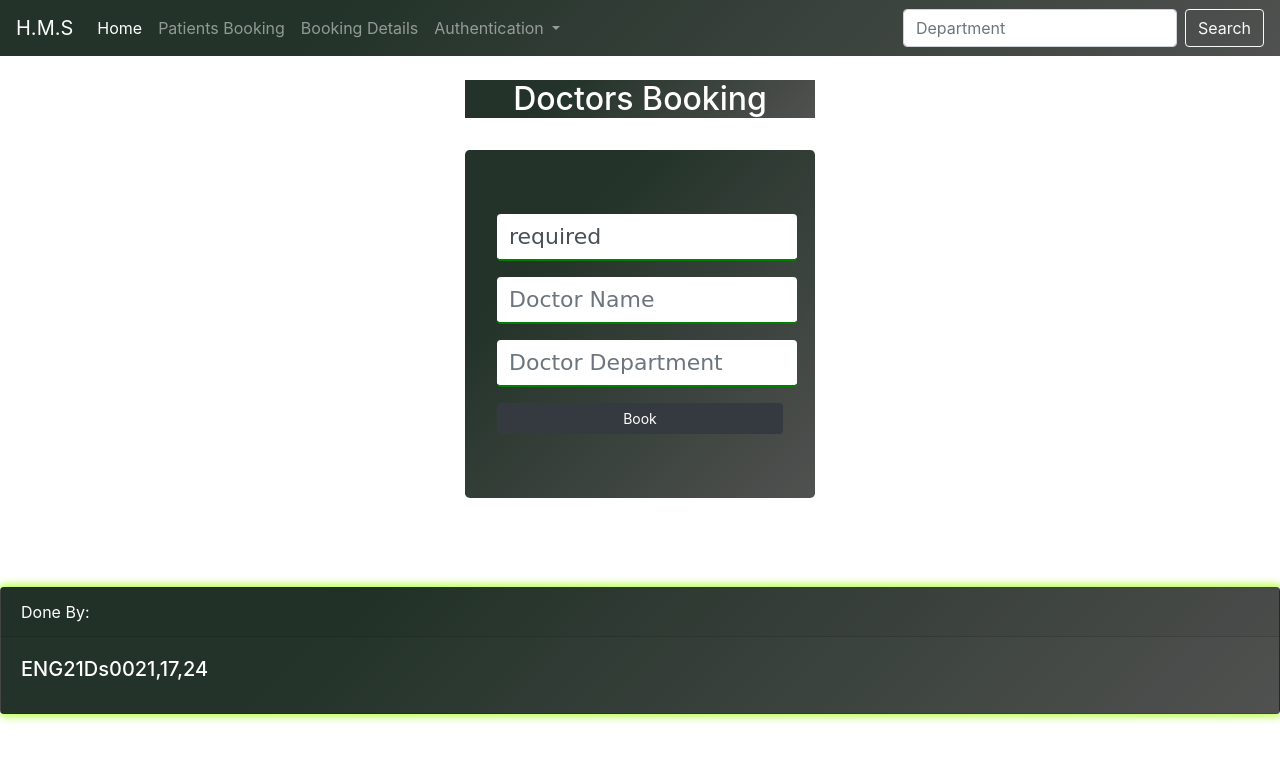
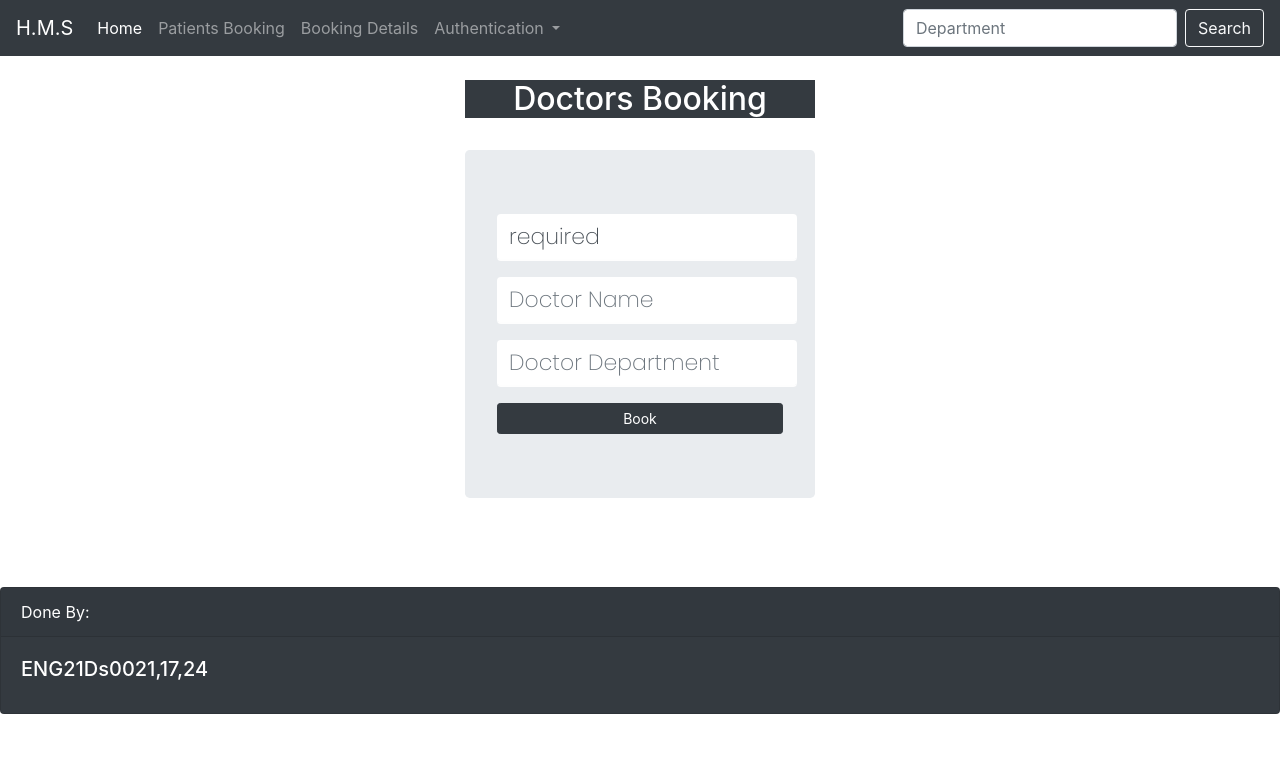
Before and after one commit to ManojvBhandare/DBMS-mini-project, a Flask app: page /doctors in a window 1280 px wide. Shown: the top 762 px of the page. Run offline with Flask 2, Linux system fonts and the light colour scheme.

Commit message:
Style edited

```diff
--- a/PROJECT/static/css/virtualregister.css
+++ b/PROJECT/static/css/virtualregister.css
@@ -11,23 +11,21 @@
     margin-top: 57px;
     border-radius: 8px 40px 40px 8px;
     transition: all 0.5s ease-in-out;
-    box-shadow: 1px 0px 8px 2px greenyellow;
+    box-shadow: 1px 0px 8px 2px white;
 }
 
 .bg-dark {
-    background-color: #505150;
-    background-image: linear-gradient(315deg, #505150 0%, #233329 74%);
+    background-color: black;
 }
 
 label {
-    color: white;
+    color: black;
     margin-top: 15px;
-    font-family: 'Itim', cursive;
+    font-family: 'Poppins', sans-serif;
 }
 
 .jumbotron {
-    background-color: #505150;
-    background-image: linear-gradient(315deg, #505150 0%, #233329 74%);
+    background-color: black;
 }
 
 #gender {
@@ -46,17 +44,17 @@ label {
     width: 300px;
     border: none;
     /* border-bottom: 1px solid purple; */
-    border-bottom: 2px solid green;
+    border-bottom: 2px solid rgb(254, 254, 254);
     outline: none;
     font-size: 22px;
     margin-bottom: 5px;
-    font-family: 'Itim', cursive;
+    font-family: 'Poppins', sans-serif;
 }
 
 option {
     width: 400px;
     border: none;
-    border-bottom: 2px solid green;
+    border-bottom: 2px solid rgb(255, 255, 255);
     outline: none;
     font-size: 22px;
     margin-bottom: 5px;
@@ -68,7 +66,6 @@ option {
 
 #btn {
     background-color: #505150;
-    background-image: linear-gradient(315deg, #505150 0%, #233329 74%);
     border-radius: 15px;
     border: none;
     position: relative;
--- a/PROJECT/templates/base.html
+++ b/PROJECT/templates/base.html
@@ -7,6 +7,9 @@
     <meta name="viewport" content="width=device-width, initial-scale=1, shrink-to-fit=no">
 
     <!-- Bootstrap CSS -->
+    <link rel="preconnect" href="https://fonts.googleapis.com">
+<link rel="preconnect" href="https://fonts.gstatic.com" crossorigin>
+<link href="https://fonts.googleapis.com/css2?family=Poppins:wght@200&display=swap" rel="stylesheet">
     <link rel="stylesheet" href="static/css/virtualregister.css">
     <link rel="stylesheet" href="https://cdn.jsdelivr.net/npm/bootstrap@4.5.3/dist/css/bootstrap.min.css" integrity="sha384-TX8t27EcRE3e/ihU7zmQxVncDAy5uIKz4rEkgIXeMed4M0jlfIDPvg6uqKI2xXr2" crossorigin="anonymous">
     {% block css %}
```
